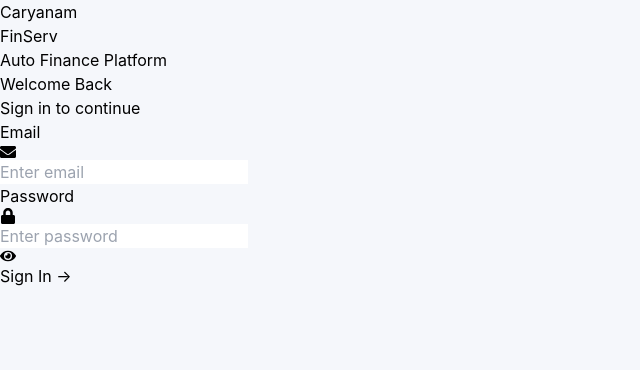
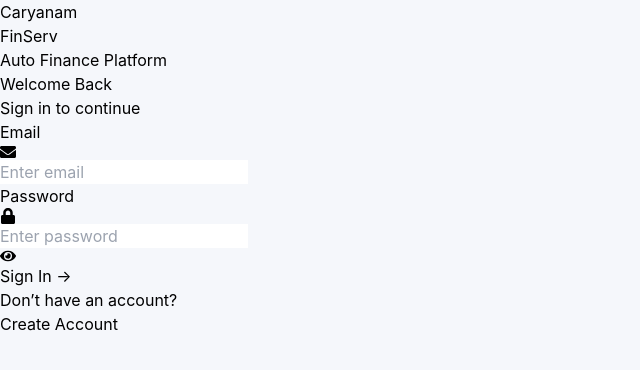
Before and after one commit to caryanamPratikp/finserv, a React (Vite) app: page / in a window 1280 px wide. Shown: the top 370 px of the page, without its empty margins (0-640 px from the left). Built offline with nearby package versions, Linux system fonts and the light colour scheme.

Commit message:
registration page updated

```diff
--- a/src/auth/pages/Login.jsx
+++ b/src/auth/pages/Login.jsx
@@ -215,12 +215,28 @@
   disabled={loading}
   className="w-full py-3 bg-[#0b2a4a] text-white rounded-lg font-medium hover:bg-[#081f36] transition"
 >
-
   {loading
     ? "Signing in..."
     : "Sign In →"}
+</button>
 
+{/* REGISTER LINK */}
+
+<div className="mt-6 text-center">
+
+  <p className="text-sm text-gray-500">
+    Don’t have an account?
+  </p>
+
+  <button
+    type="button"
+    onClick={() => navigate("/register")}
+    className="mt-2 text-[#0b2a4a] font-semibold hover:text-[#27D3C3] transition"
+  >
+    Create Account
   </button>
+
+</div>
 
           </form>
 
--- a/src/routes/AppRoutes.jsx
+++ b/src/routes/AppRoutes.jsx
@@ -1,8 +1,13 @@
 import React from "react";
 
-import { Routes, Route } from "react-router-dom";
+import {
+  Routes,
+  Route,
+} from "react-router-dom";
 
 import Login from "../auth/pages/Login";
+
+import Register from "../auth/pages/Register";
 
 import AdminDashboard from "../admin/pages/Dashboard";
 
@@ -16,20 +21,35 @@
 
     <Routes>
 
+      {/* LOGIN */}
+
       <Route
         path="/"
         element={<Login />}
       />
+
+      {/* REGISTER */}
+
+      <Route
+        path="/register"
+        element={<Register />}
+      />
+
+      {/* ADMIN */}
 
       <Route
         path="/admin/dashboard"
         element={<AdminDashboard />}
       />
 
+      {/* DEALER */}
+
       <Route
         path="/dealer/dashboard"
         element={<DealerDashboard />}
       />
+
+      {/* USER */}
 
       <Route
         path="/user/dashboard"
```
Also changed, not shown: src/user/pages/Dashboard.jsx (line endings or trailing spaces). Lines whose indentation alone changed are shown as unchanged.
